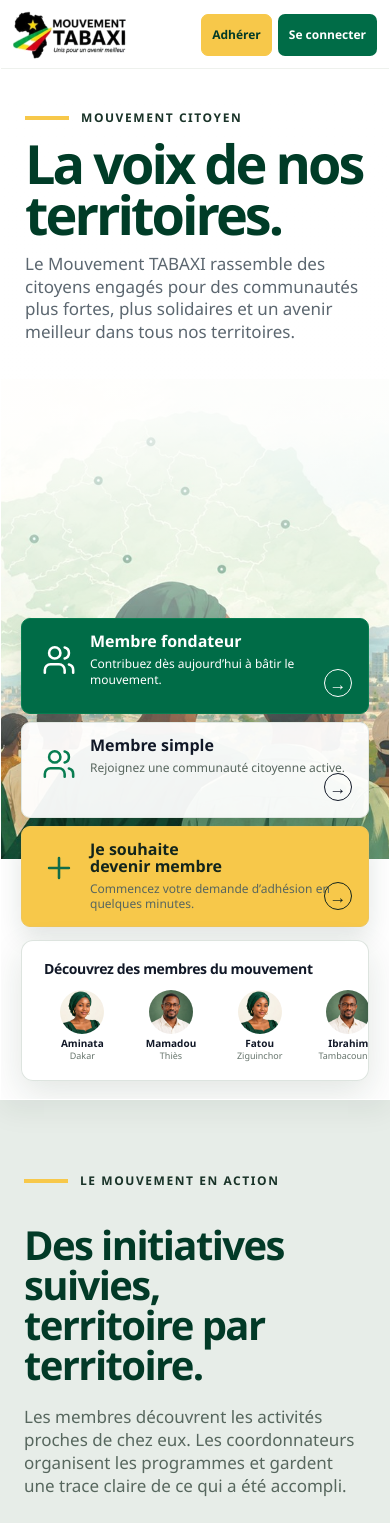
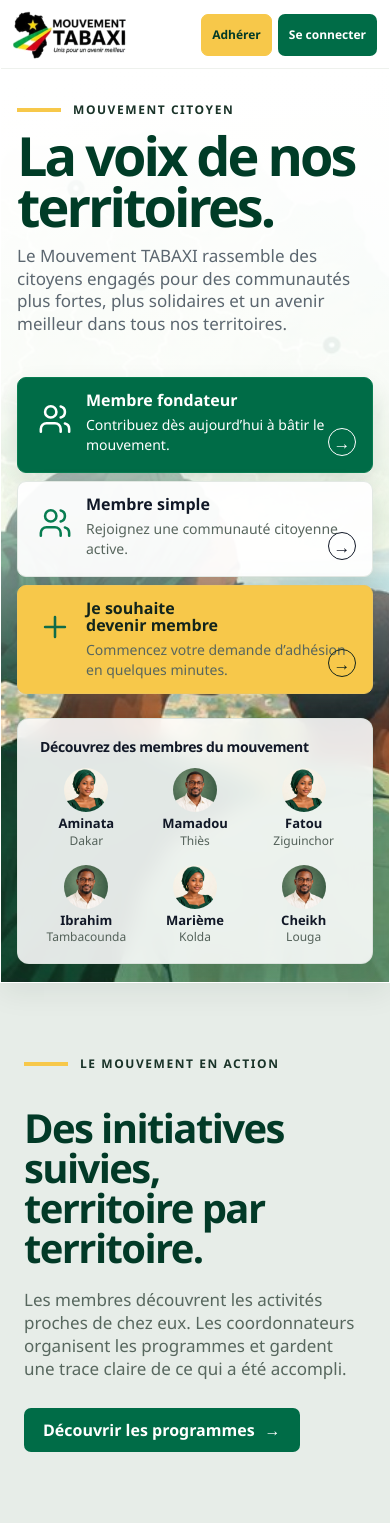
Before and after one commit to boubacarsidibe/mouvement-tabaxi, an Angular app in the folder frontend/: page / in a window 390 px wide. Shown: the top 1523 px of the page. Built offline with nearby package versions, Linux system fonts and the light colour scheme.

Commit message:
fix: prevent landing hero overlap

```diff
--- a/frontend/src/styles.css
+++ b/frontend/src/styles.css
@@ -221,7 +221,16 @@ p {
 .public-hero {
   min-height: 640px;
   position: relative;
+  display: grid;
+  grid-template-columns: minmax(0, 680px) minmax(420px, 1fr);
+  grid-template-areas:
+    'copy note'
+    'roles members';
+  grid-template-rows: auto 1fr;
+  gap: 40px 28px;
+  align-items: start;
   overflow: hidden;
+  padding: 50px 28px 28px 60px;
 }
 .public-hero::after {
   position: absolute;
@@ -245,10 +254,10 @@ p {
   object-position: center bottom;
 }
 .public-hero-copy {
-  width: 520px;
+  width: min(520px, 100%);
   position: relative;
   z-index: 2;
-  padding: 50px 0 0 60px;
+  grid-area: copy;
 }
 .overline {
   display: flex;
@@ -281,12 +290,13 @@ p {
   color: #5c6770;
   font-size: 20px;
   line-height: 1.35;
+  overflow-wrap: anywhere;
 }
 .commitment-note {
-  position: absolute;
+  position: relative;
   z-index: 3;
-  top: 50px;
-  right: 12%;
+  grid-area: note;
+  justify-self: center;
   color: #08734e;
   font-family: Georgia, serif;
   font-size: 25px;
@@ -303,17 +313,18 @@ p {
   transform: rotate(-3deg);
 }
 .role-row {
-  width: 680px;
-  position: absolute;
+  width: 100%;
+  position: relative;
   z-index: 4;
-  left: 60px;
-  bottom: 54px;
-  display: grid;
+  display: grid;
+  grid-area: roles;
   grid-template-columns: repeat(3, 1fr);
   gap: 16px;
+  align-self: end;
 }
 .role-card {
-  min-height: 160px;
+  min-width: 0;
+  min-height: 180px;
   position: relative;
   display: flex;
   align-items: flex-start;
@@ -334,11 +345,13 @@ p {
   margin-bottom: 6px;
   font-size: 18px;
   line-height: 1.05;
+  overflow-wrap: anywhere;
 }
 .role-card span {
   color: #58665e;
-  font-size: 12px;
-  line-height: 1.3;
+  font-size: 14px;
+  line-height: 1.4;
+  overflow-wrap: anywhere;
 }
 .role-card b {
   width: 28px;
@@ -370,18 +383,19 @@ p {
   color: #116c49;
 }
 .member-strip {
-  width: 580px;
+  width: 100%;
   min-height: 132px;
-  position: absolute;
+  min-width: 0;
+  position: relative;
   z-index: 4;
-  right: 28px;
-  bottom: 10px;
   padding: 18px 22px;
   border: 1px solid rgba(218, 226, 220, 0.9);
   border-radius: 12px;
   background: rgba(255, 255, 255, 0.88);
   backdrop-filter: blur(10px);
   box-shadow: 0 12px 35px rgba(24, 55, 37, 0.12);
+  grid-area: members;
+  align-self: end;
 }
 .member-strip h2 {
   margin-bottom: 12px;
@@ -406,12 +420,12 @@ p {
   object-fit: cover;
 }
 .member-faces strong {
-  font-size: 10px;
-  line-height: 1.15;
+  font-size: 13px;
+  line-height: 1.2;
 }
 .member-faces span {
-  color: #66746c;
-  font-size: 9px;
+  color: #536159;
+  font-size: 12px;
 }
 .public-actions {
   max-width: 1180px;
@@ -2111,6 +2125,35 @@ table input {
   }
 }
 
+@media (max-width: 1200px) {
+  .public-hero {
+    min-height: auto;
+    grid-template-columns: 1fr;
+    grid-template-areas:
+      'copy'
+      'roles'
+      'members';
+    grid-template-rows: auto;
+    gap: 24px;
+    padding: 40px 32px 32px;
+  }
+  .commitment-note {
+    display: none;
+  }
+  .public-hero-copy {
+    width: min(600px, 100%);
+  }
+  .role-row,
+  .member-strip {
+    width: 100%;
+    right: auto;
+    left: auto;
+  }
+  .member-faces {
+    gap: 16px;
+  }
+}
+
 @media (max-width: 900px) {
   .public-canvas {
     padding: 0;
@@ -2143,7 +2186,8 @@ table input {
     padding: 9px 12px;
   }
   .public-hero {
-    min-height: 950px;
+    min-height: auto;
+    padding: 40px 24px 24px;
   }
   .public-hero::after {
     background: linear-gradient(
@@ -2154,13 +2198,13 @@ table input {
     );
   }
   .public-hero-art {
-    height: 560px;
-    top: 260px;
+    height: 100%;
+    top: 0;
     object-position: 60% bottom;
   }
   .public-hero-copy {
     width: auto;
-    padding: 40px 24px 0;
+    padding: 0;
   }
   .public-hero h1 {
     font-size: clamp(54px, 13vw, 72px);
@@ -2172,10 +2216,7 @@ table input {
     display: none;
   }
   .role-row {
-    width: auto;
-    left: 20px;
-    right: 20px;
-    bottom: 160px;
+    width: 100%;
     grid-template-columns: 1fr;
     gap: 8px;
   }
@@ -2192,10 +2233,7 @@ table input {
     font-size: 16px;
   }
   .member-strip {
-    width: auto;
-    left: 20px;
-    right: 20px;
-    bottom: 18px;
+    width: 100%;
   }
   .member-faces {
     grid-template-columns: repeat(6, 1fr);
@@ -2325,20 +2363,20 @@ table input {
     display: none;
   }
   .public-hero {
-    min-height: 1030px;
+    min-height: auto;
+    padding: 32px 16px 18px;
   }
   .public-hero-art {
-    top: 310px;
-    height: 480px;
-  }
-  .role-row {
-    bottom: 172px;
+    top: 0;
+    height: 100%;
   }
   .member-strip {
-    overflow-x: auto;
+    overflow: hidden;
   }
   .member-faces {
-    width: 520px;
+    width: auto;
+    grid-template-columns: repeat(3, 1fr);
+    row-gap: 16px;
   }
   .join-layout {
     padding: 10px;
```
